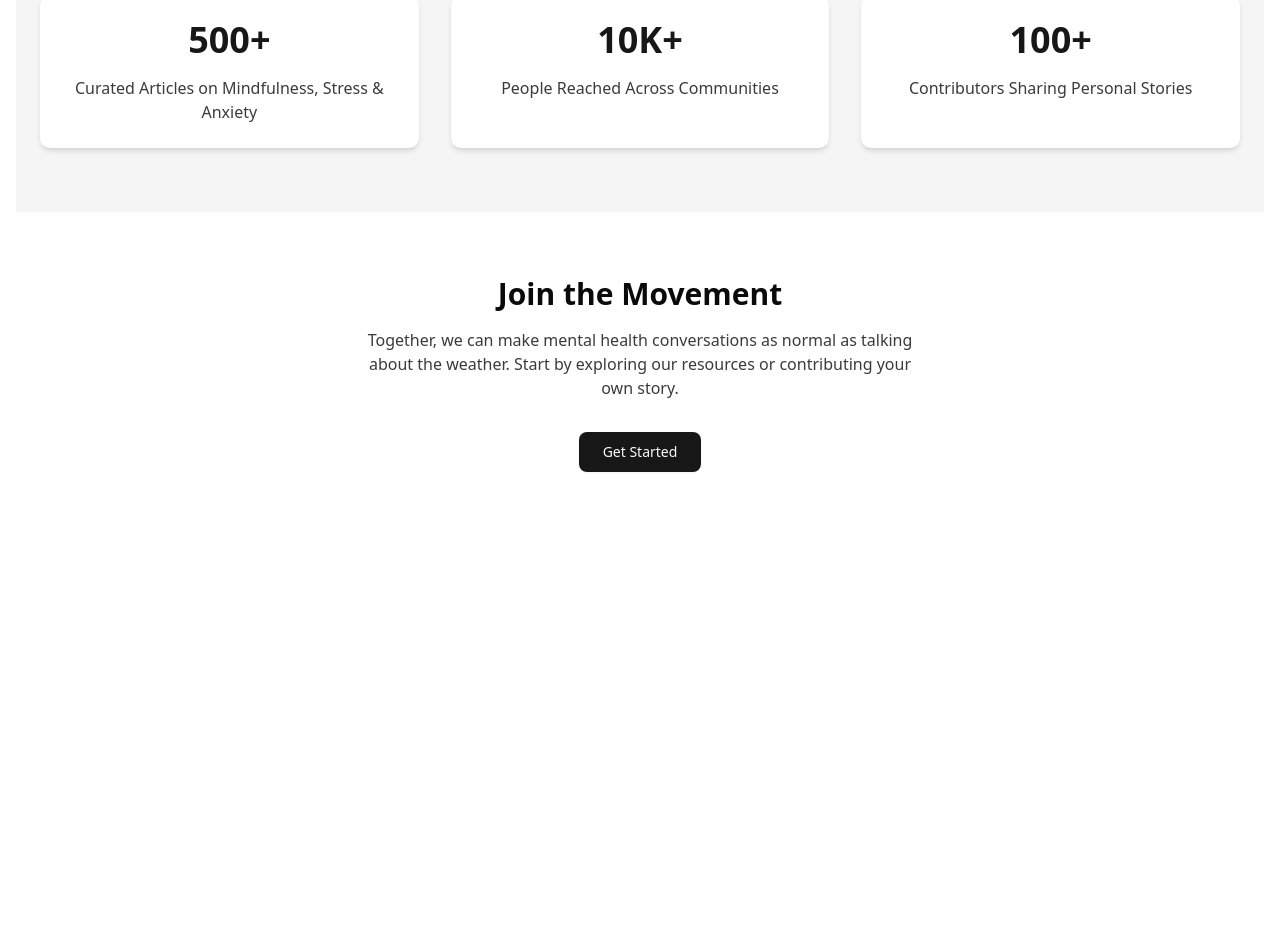
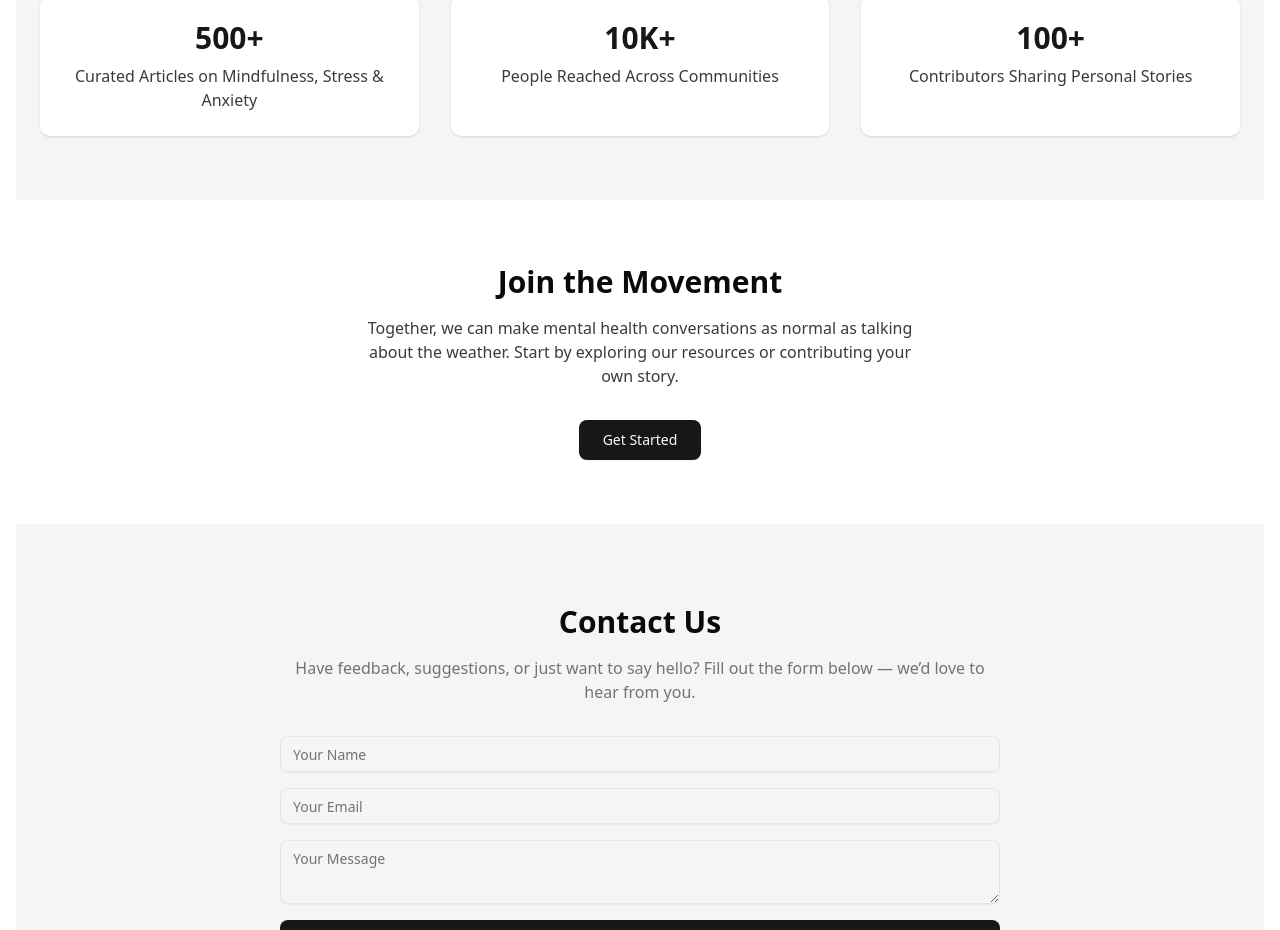
Before and after one commit to PRATYAKSH15/MindNest, a React (Vite) app in the folder client/: page / in a window 1280 px wide. Shown: the part 966-1896 px from the top of the page. Before the commit the page ends 1526 px from the top, so only its background shows below. Built offline with nearby package versions, Linux system fonts and the light colour scheme; no server answers.

Commit message:
added contact.jsx

```diff
--- /dev/null
+++ b/client/src/components/ContactUs.jsx
@@ -0,0 +1,75 @@
+import { useState } from "react";
+import { Button } from "@/components/ui/button";
+import { Input } from "@/components/ui/input";
+import { Textarea } from "@/components/ui/textarea";
+
+export default function ContactUs() {
+  const [form, setForm] = useState({ name: "", email: "", message: "" });
+  const [submitting, setSubmitting] = useState(false);
+  const [status, setStatus] = useState(null);
+
+  const handleChange = (e) => {
+    setForm({ ...form, [e.target.name]: e.target.value });
+  };
+
+  const handleSubmit = async (e) => {
+    e.preventDefault();
+    setSubmitting(true);
+    setStatus(null);
+
+    try {
+      // 👇 later connect this to your backend
+      console.log("Feedback submitted:", form);
+
+      setStatus("✅ Thanks for reaching out! We’ll get back to you soon.");
+      setForm({ name: "", email: "", message: "" });
+    } catch (err) {
+      setStatus("❌ Something went wrong. Please try again.");
+    } finally {
+      setSubmitting(false);
+    }
+  };
+
+  return (
+    <section className="py-20 bg-muted" id="contact">
+      <div className="container mx-auto px-6 max-w-3xl text-center">
+        <h2 className="text-3xl font-bold mb-4">Contact Us</h2>
+        <p className="text-muted-foreground mb-8">
+          Have feedback, suggestions, or just want to say hello?
+          Fill out the form below — we’d love to hear from you.
+        </p>
+
+        <form onSubmit={handleSubmit} className="space-y-4 text-left">
+          <Input
+            name="name"
+            value={form.name}
+            onChange={handleChange}
+            placeholder="Your Name"
+            required
+          />
+          <Input
+            type="email"
+            name="email"
+            value={form.email}
+            onChange={handleChange}
+            placeholder="Your Email"
+            required
+          />
+          <Textarea
+            name="message"
+            value={form.message}
+            onChange={handleChange}
+            placeholder="Your Message"
+            rows={5}
+            required
+          />
+          <Button type="submit" disabled={submitting} className="w-full">
+            {submitting ? "Sending..." : "Send Message"}
+          </Button>
+        </form>
+
+        {status && <p className="mt-4 text-sm">{status}</p>}
+      </div>
+    </section>
+  );
+}
--- a/client/src/pages/LandingPage.jsx
+++ b/client/src/pages/LandingPage.jsx
@@ -1,6 +1,16 @@
 import { Button } from "@/components/ui/button";
 import { motion } from "framer-motion";
 import { Link } from "react-router-dom";
+import ContactUs from "../components/ContactUs"; // 👈 import new component
+
+function ImpactCard({ number, text }) {
+  return (
+    <div className="bg-background rounded-lg p-6 shadow-sm">
+      <h3 className="text-3xl font-bold text-primary mb-2">{number}</h3>
+      <p className="opacity-80">{text}</p>
+    </div>
+  );
+}
 
 export default function LandingPage() {
   return (
@@ -14,12 +24,14 @@ export default function LandingPage() {
           className="flex-1"
         >
           <h1 className="text-4xl md:text-6xl font-bold leading-tight">
-            MindNest — Your <span className="text-primary">Mental Health</span> Companion
+            MindNest — Your <span className="text-primary">Mental Health</span>{" "}
+            Companion
           </h1>
           <p className="mt-6 text-lg opacity-80">
-            MindNest is a curated hub of self-help resources, community discussions,
-            and mindful living guides. We connect people with the tools they need to improve
-            emotional well-being and break the stigma around mental health.
+            MindNest is a curated hub of self-help resources, community
+            discussions, and mindful living guides. We connect people with the
+            tools they need to improve emotional well-being and break the stigma
+            around mental health.
           </p>
           <div className="mt-8 flex gap-4">
             <Link to="/articles">
@@ -50,13 +62,12 @@ export default function LandingPage() {
       {/* Social Impact Section */}
       <section className="bg-muted py-16">
         <div className="container mx-auto px-6 text-center">
-          <h2 className="text-3xl font-bold mb-6">
-            Why MindNest Matters
-          </h2>
+          <h2 className="text-3xl font-bold mb-6">Why MindNest Matters</h2>
           <p className="max-w-2xl mx-auto text-lg opacity-80 mb-12">
-            Mental health challenges affect 1 in 4 people worldwide, yet stigma prevents many from seeking help.
-            MindNest empowers individuals with knowledge, encourages open conversations, and fosters a community
-            of empathy, hope, and growth.
+            Mental health challenges affect 1 in 4 people worldwide, yet stigma
+            prevents many from seeking help. MindNest empowers individuals with
+            knowledge, encourages open conversations, and fosters a community of
+            empathy, hope, and growth.
           </p>
 
           <div className="grid md:grid-cols-3 gap-8">
@@ -64,14 +75,8 @@ export default function LandingPage() {
               number="500+"
               text="Curated Articles on Mindfulness, Stress & Anxiety"
             />
-            <ImpactCard
-              number="10K+"
-              text="People Reached Across Communities"
-            />
-            <ImpactCard
-              number="100+"
-              text="Contributors Sharing Personal Stories"
-            />
+            <ImpactCard number="10K+" text="People Reached Across Communities" />
+            <ImpactCard number="100+" text="Contributors Sharing Personal Stories" />
           </div>
         </div>
       </section>
@@ -79,31 +84,21 @@ export default function LandingPage() {
       {/* Call to Action */}
       <section className="py-16">
         <div className="container mx-auto px-6 text-center">
-          <h2 className="text-3xl font-bold mb-4">
-            Join the Movement
-          </h2>
+          <h2 className="text-3xl font-bold mb-4">Join the Movement</h2>
           <p className="max-w-xl mx-auto mb-8 opacity-80">
-            Together, we can make mental health conversations as normal as talking about the weather.
-            Start by exploring our resources or contributing your own story.
+            Together, we can make mental health conversations as normal as
+            talking about the weather. Start by exploring our resources or
+            contributing your own story.
           </p>
           <Link to="/articles">
             <Button size="lg">Get Started</Button>
           </Link>
         </div>
       </section>
+
+      {/* Contact Us Section */}
+      <ContactUs />
     </div>
-  );
-}
-
-function ImpactCard({ number, text }) {
-  return (
-    <motion.div
-      whileHover={{ scale: 1.05 }}
-      className="bg-card p-6 rounded-lg shadow-md"
-    >
-      <h3 className="text-4xl font-bold text-primary">{number}</h3>
-      <p className="mt-4 opacity-80">{text}</p>
-    </motion.div>
   );
 }
 
```
